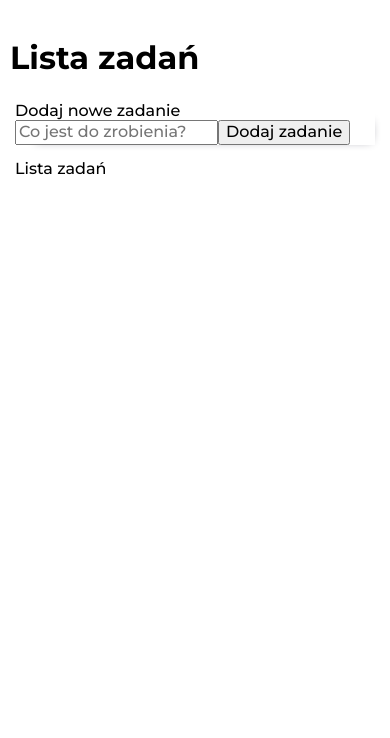
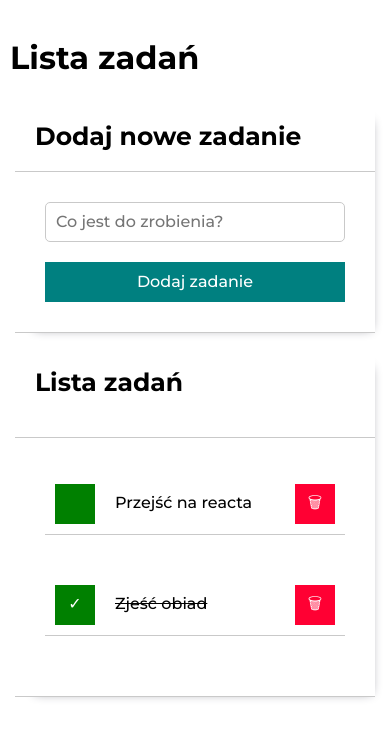
Before and after one commit to JamieShifter/todo-list-react, a React (Create React App) app: page / in a window 390 px wide. Shown: the top 738 px of the page. Built offline with nearby package versions, Linux system fonts and the light colour scheme.

Commit message:
added Tasks component + styling

```diff
--- a/src/App.js
+++ b/src/App.js
@@ -1,4 +1,5 @@
-import Form from "./Form"
+import Form from "./Form";
+import Tasks from "./Tasks";
 
 const tasks = [
   {id: 1, content: "Przejść na reacta", done: false},
@@ -22,8 +23,7 @@ function App() {
           <div className="form__buttons"></div>
         </div>
         <div className="form__container form__container--tasks">
-          <ul className="taskList">
-          </ul>
+          <Tasks tasks={tasks} hideDoneTasks={hideDoneTasks}/>
         </div>
       </div>
     </main>
--- a/src/Form/index.js
+++ b/src/Form/index.js
@@ -1,3 +1,5 @@
+import "./style.css";
+
 const Form = () => (
     <form className="form">
         <div className="form__container">
--- /dev/null
+++ b/src/Form/style.css
@@ -0,0 +1,106 @@
+.form__title {
+    font-size: 25px;
+    font-weight: 700;
+}
+
+.form__container {
+    width: 100%;
+    padding: 20px;
+    border-bottom: 1px solid rgb(201, 201, 201);
+}
+
+@media (max-width: 767px) {
+    .form__container--submit {
+        display: flex;
+        flex-wrap: wrap;
+        flex-direction: column;
+    }
+}
+
+.form__container--submit {
+    display: flex;
+}
+
+.form__task {
+    flex-grow: 1;
+    margin-right: 20px;
+    min-height: 40px;
+    padding: 10px;
+    border: 1px solid rgb(201, 201, 201);
+    border-radius: 5px;
+}
+
+@media (max-width: 767px) {
+    .form__task {
+        margin: 10px;
+    }
+}
+
+.form__submit {
+    min-height: 40px;
+    background-color: teal;
+    color: white;
+    font-family: inherit;
+    border: none;
+    padding: 0 20px;
+    transition: 1s;
+}
+
+@media (max-width: 767px) {
+    .form__submit {
+        margin: 10px;
+        padding: 0;
+    }
+}
+
+.form__submit:hover {
+    transform: scale(1.1);
+    background-color: rgb(17, 170, 170);
+}
+
+.form__submit:active {
+    background-color: rgb(44, 202, 202);
+}
+
+.form__button {
+    background-color: inherit;
+    color: teal;
+    border: none;
+    transition: 0.5s;
+}
+
+.form__button:hover {
+    color: rgb(15, 163, 163);
+}
+
+.form__button:disabled {
+    color: gray;
+}
+
+@media (max-width: 767px) {
+    .form__button {
+        padding: 15px;
+    }
+}
+
+
+.form__container--withButtons {
+    display: flex;
+    justify-content: space-between;
+}
+
+@media (max-width: 767px) {
+    .form__container--withButtons {
+        display: flex;
+        flex-flow: column wrap;
+    }
+}
+
+@media (max-width: 767px) {
+    .form__buttons {
+        display: flex;
+        flex-flow: column wrap;
+        align-items: center;
+        padding-top: 20px;
+    }
+}
--- /dev/null
+++ b/src/Tasks/index.js
@@ -0,0 +1,18 @@
+import "./style.css";
+
+const Tasks = ({ tasks, hideDoneTasks }) => (
+    <ul className="taskList">
+        {tasks.map(task => (
+            <li className={`taskList__item${(task.done && hideDoneTasks) ? " taskList__item--hidden" : ""}`} id={task.id}>
+                <button className={`taskList__button${task.done ? " taskList__button--done" : ""}`}>
+                    {task.done ? "✓" : ""}
+                </button>
+                <span className={`taskList__text${task.done ? " taskList__text--done" : ""}`}>
+                    {task.content}</span>
+                <button className="taskList__button taskList__button--trash">🗑</button>
+            </li>
+        ))}
+    </ul>
+);
+
+export default Tasks;
--- /dev/null
+++ b/src/Tasks/style.css
@@ -0,0 +1,63 @@
+.taskList {
+    padding-inline-start: 10px;
+    padding-inline-end: 10px;
+}
+
+.taskList__item {
+    padding: 10px;
+    list-style-type: none;
+    margin-bottom: 40px;
+    border-bottom: 1px solid rgb(201, 201, 201);
+    display: flex;
+    justify-content: space-between;
+    align-items: center;
+}
+
+.taskList__text {
+    flex-grow: 1;
+    padding: 0 20px;
+    text-align: left;
+    align-self: center;
+}
+
+.taskList__text--done {
+    text-decoration: line-through;
+}
+
+.taskList__button {
+    align-items: center;
+    height: 40px;
+    min-width: 40px;
+    background-color: green;
+    color: white;
+    border: none;
+    transition: 1s;
+}
+
+.taskList__button:hover {
+    background-color: rgb(39, 160, 39);
+}
+
+.taskList__button:active {
+    background-color: rgb(68, 185, 68);
+}
+
+.taskList__button--done {
+    background-color: green;
+}
+
+.taskList__button--trash {
+    background-color: rgb(255, 0, 51);
+}
+
+.taskList__button--trash:hover {
+    background-color: rgb(255, 46, 88);
+}
+
+.taskList__button--trash:active {
+    background-color: rgb(255, 81, 116);
+}
+
+.taskList__item--hidden {
+    display: none;
+}
```
Also changed, not shown: src/Form/index.css (deleted).
